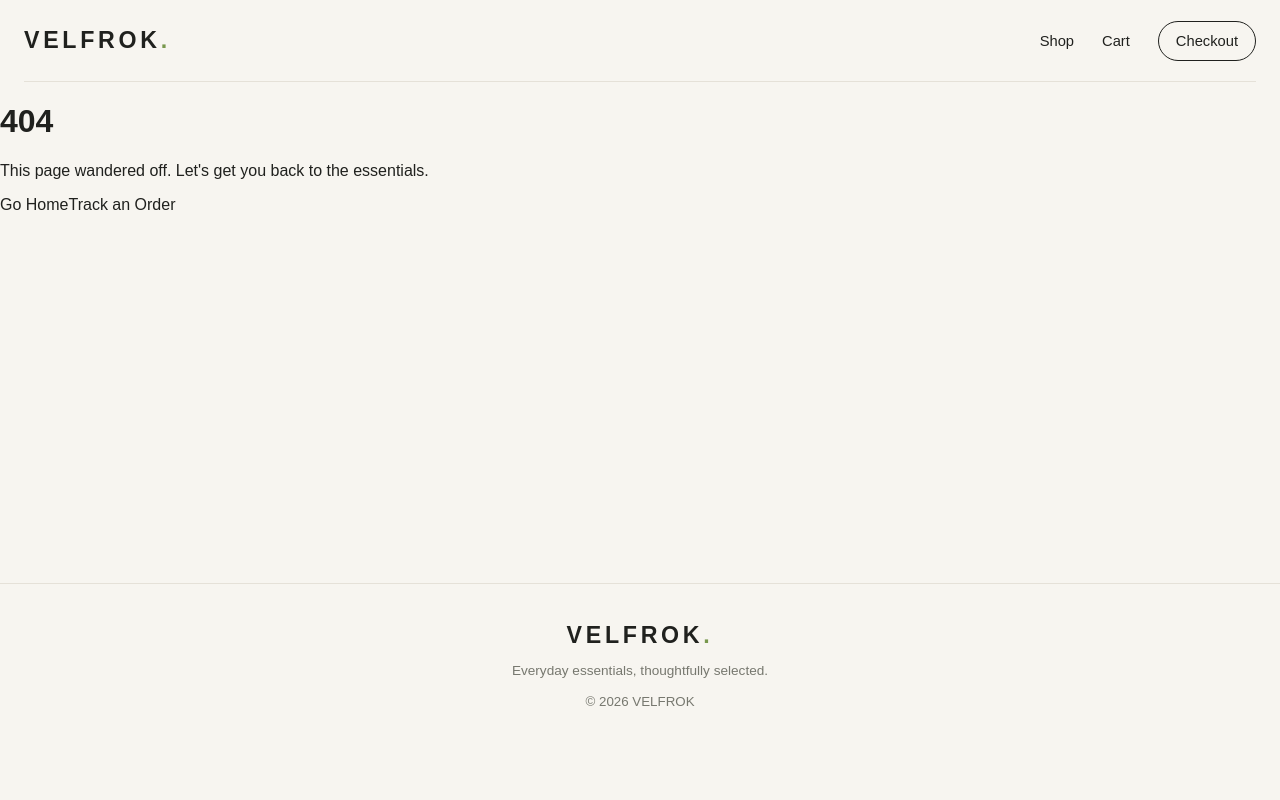
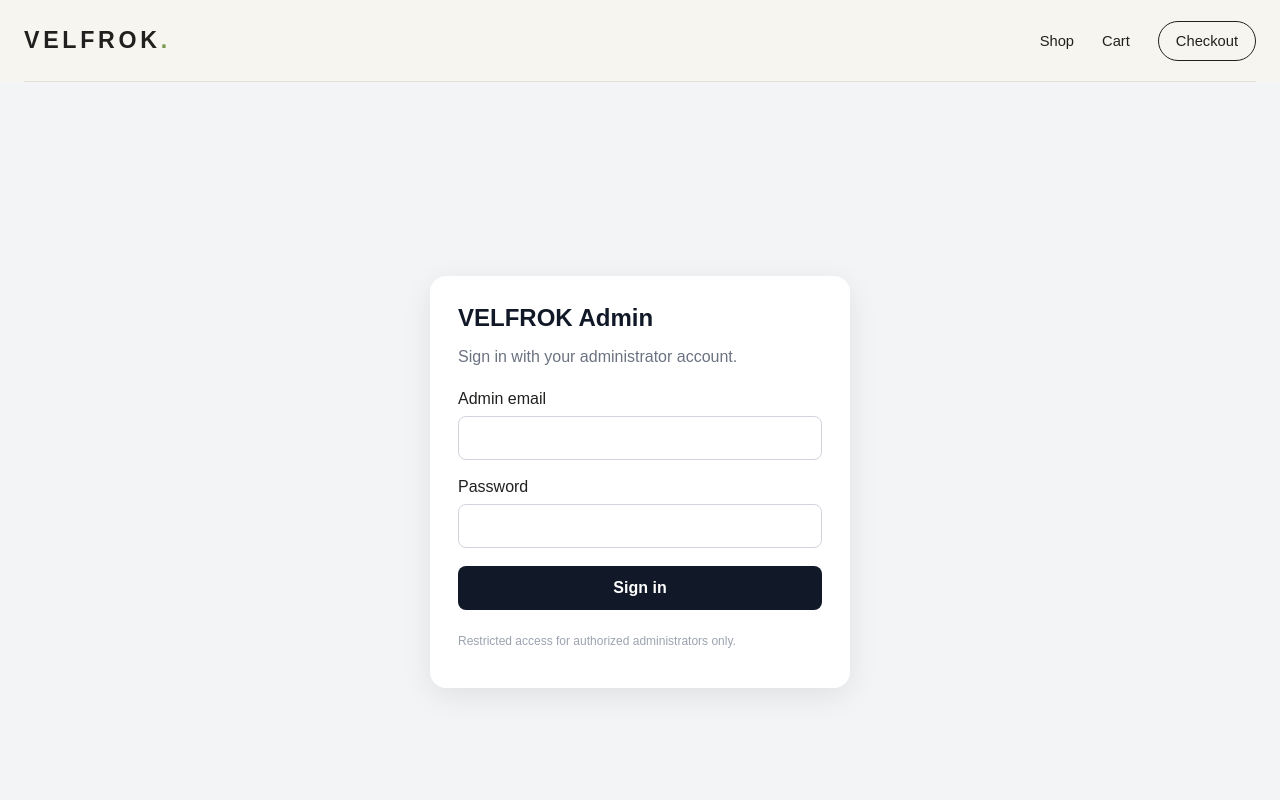
Before and after one commit to velfrok/velfrok, a Next.js app: page /admin/login in a window 1280 px wide. Before the commit this address had no page. Shown: the top 800 px of the page. Built offline with nearby package versions, Linux system fonts and the light colour scheme.

Commit message:
Create page.jsx

```diff
--- /dev/null
+++ b/app/admin/login/page.jsx
@@ -0,0 +1,215 @@
+
+"use client";
+
+import { useState } from "react";
+
+export default function AdminLoginPage() {
+  const [step, setStep] = useState("login");
+  const [email, setEmail] = useState("");
+  const [password, setPassword] = useState("");
+  const [otp, setOtp] = useState("");
+  const [busy, setBusy] = useState(false);
+  const [message, setMessage] = useState("");
+
+  async function handleLogin(event) {
+    event.preventDefault();
+    setBusy(true);
+    setMessage("");
+
+    try {
+      const response = await fetch("/api/admin/login", {
+        method: "POST",
+        headers: { "Content-Type": "application/json" },
+        body: JSON.stringify({ email, password }),
+      });
+
+      const data = await response.json();
+
+      if (!response.ok) {
+        throw new Error(data.error || "Login failed.");
+      }
+
+      setStep("otp");
+      setMessage(data.message || "Check your email for the verification code.");
+    } catch (error) {
+      setMessage(error.message || "Unable to sign in. Please try again.");
+    } finally {
+      setBusy(false);
+    }
+  }
+
+  async function handleVerify(event) {
+    event.preventDefault();
+    setBusy(true);
+    setMessage("");
+
+    try {
+      const response = await fetch("/api/admin/verify-otp", {
+        method: "POST",
+        headers: { "Content-Type": "application/json" },
+        body: JSON.stringify({ email, otp }),
+      });
+
+      const data = await response.json();
+
+      if (!response.ok) {
+        throw new Error(data.error || "Verification failed.");
+      }
+
+      window.location.assign("/admin");
+    } catch (error) {
+      setMessage(error.message || "Could not verify the code.");
+    } finally {
+      setBusy(false);
+    }
+  }
+
+  return (
+    <main
+      style={{
+        minHeight: "100vh",
+        display: "flex",
+        alignItems: "center",
+        justifyContent: "center",
+        padding: 20,
+        background: "#f3f4f6",
+        fontFamily: "Arial, sans-serif",
+      }}
+    >
+      <section
+        style={{
+          width: "100%",
+          maxWidth: 420,
+          padding: 28,
+          background: "#ffffff",
+          borderRadius: 16,
+          boxShadow: "0 8px 30px rgba(0,0,0,0.08)",
+        }}
+      >
+        <h1 style={{ margin: "0 0 8px", color: "#111827" }}>
+          VELFROK Admin
+        </h1>
+
+        <p style={{ color: "#6b7280", marginBottom: 24 }}>
+          {step === "login"
+            ? "Sign in with your administrator account."
+            : "Enter the six-digit code sent to your email."}
+        </p>
+
+        {step === "login" ? (
+          <form onSubmit={handleLogin}>
+            <label htmlFor="admin-email">Admin email</label>
+            <input
+              id="admin-email"
+              type="email"
+              autoComplete="username"
+              required
+              value={email}
+              onChange={(e) => setEmail(e.target.value)}
+              style={inputStyle}
+            />
+
+            <label htmlFor="admin-password">Password</label>
+            <input
+              id="admin-password"
+              type="password"
+              autoComplete="current-password"
+              required
+              value={password}
+              onChange={(e) => setPassword(e.target.value)}
+              style={inputStyle}
+            />
+
+            <button type="submit" disabled={busy} style={buttonStyle}>
+              {busy ? "Signing in..." : "Sign in"}
+            </button>
+          </form>
+        ) : (
+          <form onSubmit={handleVerify}>
+            <p style={{ color: "#374151", overflowWrap: "anywhere" }}>
+              Verification email: <strong>{email}</strong>
+            </p>
+
+            <label htmlFor="admin-otp">Six-digit verification code</label>
+            <input
+              id="admin-otp"
+              type="text"
+              inputMode="numeric"
+              autoComplete="one-time-code"
+              pattern="[0-9]{6}"
+              maxLength={6}
+              required
+              value={otp}
+              onChange={(e) =>
+                setOtp(e.target.value.replace(/\D/g, "").slice(0, 6))
+              }
+              style={inputStyle}
+            />
+
+            <button type="submit" disabled={busy || otp.length !== 6} style={buttonStyle}>
+              {busy ? "Verifying..." : "Verify and continue"}
+            </button>
+
+            <button
+              type="button"
+              disabled={busy}
+              onClick={() => {
+                setStep("login");
+                setOtp("");
+                setMessage("");
+              }}
+              style={{
+                ...buttonStyle,
+                background: "#e5e7eb",
+                color: "#111827",
+                marginTop: 10,
+              }}
+            >
+              Back to sign in
+            </button>
+          </form>
+        )}
+
+        {message && (
+          <p
+            role="status"
+            style={{
+              marginTop: 18,
+              color: "#374151",
+              overflowWrap: "anywhere",
+            }}
+          >
+            {message}
+          </p>
+        )}
+
+        <p style={{ marginTop: 24, fontSize: 12, color: "#9ca3af" }}>
+          Restricted access for authorized administrators only.
+        </p>
+      </section>
+    </main>
+  );
+}
+
+const inputStyle = {
+  display: "block",
+  width: "100%",
+  boxSizing: "border-box",
+  padding: 12,
+  margin: "8px 0 18px",
+  border: "1px solid #d1d5db",
+  borderRadius: 8,
+  fontSize: 16,
+};
+
+const buttonStyle = {
+  width: "100%",
+  padding: 13,
+  border: "none",
+  borderRadius: 8,
+  background: "#111827",
+  color: "#ffffff",
+  fontSize: 16,
+  fontWeight: 600,
+  cursor: "pointer",
+};
```
